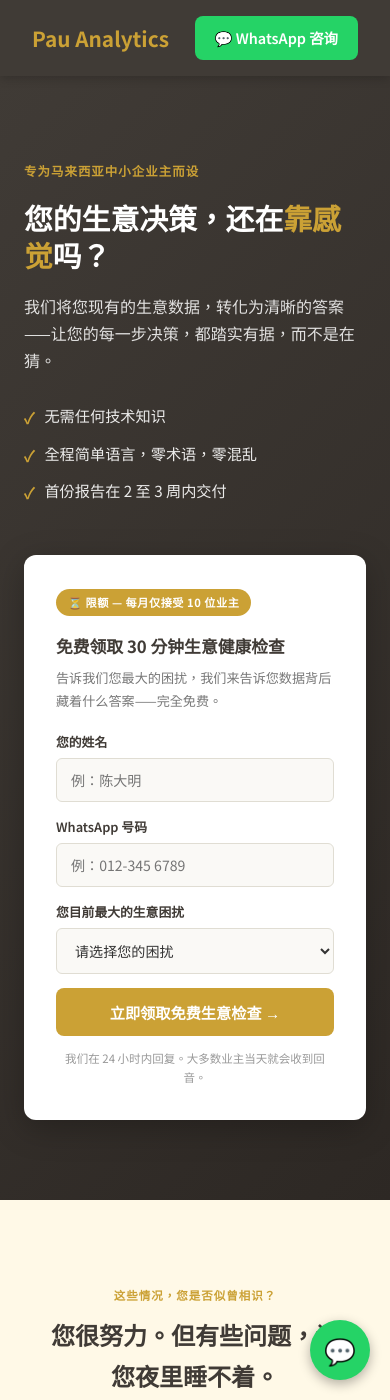
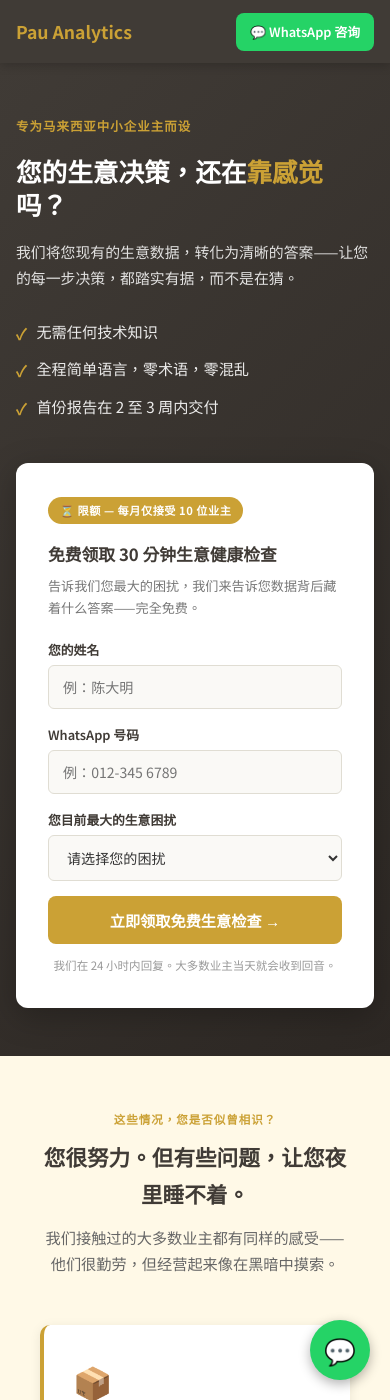
Before and after one commit to lyven81/pinnacles-learning-website, a Jekyll site: the page mandarin-landing-page.html, which Jekyll copies as it is, in a window 390 px wide and 1400 px high. Built offline with Jekyll 4.4.1, drawn with Linux system fonts in a browser that asks for light colours.

Commit message:
Fix mobile responsiveness on both landing pages
- Add overflow-x: hidden to prevent horizontal scroll
- Navbar: tighter padding and smaller font on mobile
- All grids explicitly forced to 1 column at 768px breakpoint
  (fixes minmax(300px) overflow on small phones)
- Section padding reduced from 5rem to 3rem on mobile
- Added 480px breakpoint for small phones: hero h1, section titles,
  price fonts scaled down; how-steps collapses to 1 column

Co-Authored-By: Claude Sonnet 4.6 <noreply@anthropic.com>

```diff
--- a/mandarin-landing-page.html
+++ b/mandarin-landing-page.html
@@ -340,16 +340,53 @@
 
     /* RESPONSIVE */
     @media (max-width: 768px) {
-      .hero-inner { grid-template-columns: 1fr; gap: 2.5rem; }
+      body { overflow-x: hidden; }
+
+      /* Navbar */
+      .navbar { padding: 0.8rem 1rem; }
+      .navbar .brand { font-size: 1.1rem; }
+      .navbar .wa-btn { padding: 8px 14px; font-size: 0.8rem; }
+
+      /* Hero */
+      .hero { padding: 3rem 1rem; }
+      .hero-inner { grid-template-columns: 1fr; gap: 2rem; }
       .hero h1 { font-size: 1.8rem; }
-      .about-inner { grid-template-columns: 1fr; }
-      .faq-inner { grid-template-columns: 1fr; }
+      .hero-sub { font-size: 0.93rem; }
+
+      /* Sections */
+      .pain-section, .help-section, .how-section,
+      .cases-section, .about-section, .pricing-section,
+      .faq-section { padding: 3rem 1rem; }
+      .final-cta { padding: 3rem 1rem; }
+
+      /* Force all grids to single column on mobile */
+      .pain-grid { grid-template-columns: 1fr; }
+      .help-grid { grid-template-columns: 1fr; }
+      .how-steps { grid-template-columns: 1fr 1fr; }
+      .cases-grid { grid-template-columns: 1fr; }
+      .pricing-grid { grid-template-columns: 1fr; }
+      .annual-grid { grid-template-columns: 1fr; }
+
+      /* Typography */
       .section-title { font-size: 1.5rem; }
       .final-cta h2 { font-size: 1.6rem; }
+
+      /* Layout collapses */
+      .about-inner { grid-template-columns: 1fr; }
+      .about-visual { padding: 2rem; }
+      .faq-inner { grid-template-columns: 1fr; }
+      .footer-top { flex-direction: column; }
+
+      /* CTAs */
       .cta-buttons { flex-direction: column; align-items: stretch; }
       .btn-primary-white, .btn-outline-white { text-align: center; justify-content: center; }
-      .footer-top { flex-direction: column; }
-      .annual-grid { grid-template-columns: 1fr; }
+    }
+
+    @media (max-width: 480px) {
+      .how-steps { grid-template-columns: 1fr; }
+      .hero h1 { font-size: 1.6rem; }
+      .section-title { font-size: 1.35rem; }
+      .pricing-card .price { font-size: 1.8rem; }
     }
   </style>
 </head>
```
Also changed, not shown: english-landing-page.html (+43 -6 lines).
